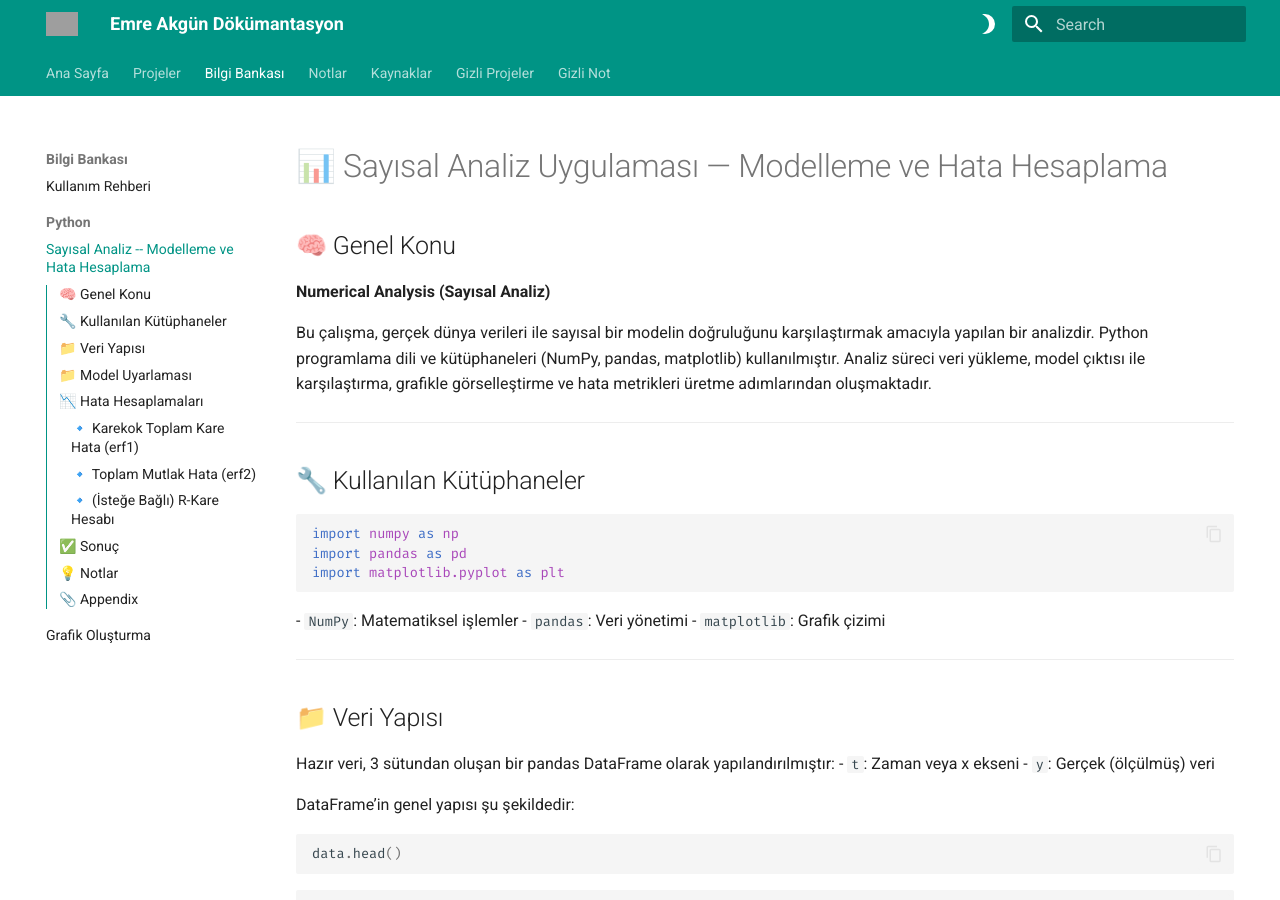
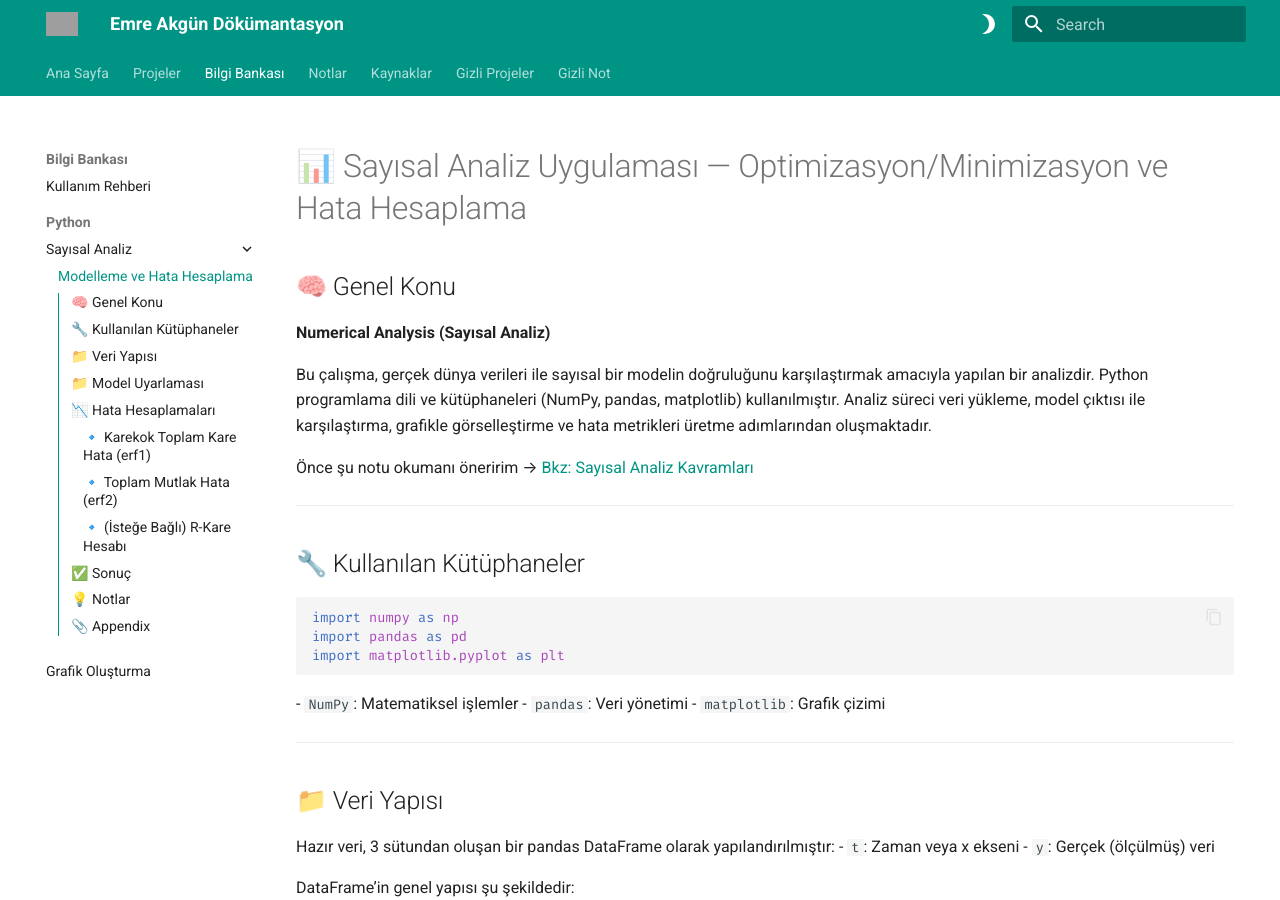
Before and after one commit to emreakguncloud/emre-docs, an MkDocs documentation site: the page built from docs/public/knowledge-base/python/numerical_analysis/numerical_analysis_modelleme.md, in a window 1280 px wide and 900 px high. Built offline with MkDocs 1.6.1 and Material for MkDocs 9.7.7, drawn with Linux system fonts in a browser that asks for light colours; old or Windows-style settings are respelled for this version of MkDocs; grey boxes are pictures that could not be loaded.

Commit message:
Sayısal Analiz Kavramları Notu

```diff
--- a/docs/public/knowledge-base/python/numerical_analysis/numerical_analysis_modelleme.md
+++ b/docs/public/knowledge-base/python/numerical_analysis/numerical_analysis_modelleme.md
@@ -1,9 +1,11 @@
-# 📊 Sayısal Analiz Uygulaması — Modelleme ve Hata Hesaplama
+# 📊 Sayısal Analiz Uygulaması — Optimizasyon/Minimizasyon ve Hata Hesaplama
 
 ## 🧠 Genel Konu
 **Numerical Analysis (Sayısal Analiz)**
 
 Bu çalışma, gerçek dünya verileri ile sayısal bir modelin doğruluğunu karşılaştırmak amacıyla yapılan bir analizdir. Python programlama dili ve kütüphaneleri (NumPy, pandas, matplotlib) kullanılmıştır. Analiz süreci veri yükleme, model çıktısı ile karşılaştırma, grafikle görselleştirme ve hata metrikleri üretme adımlarından oluşmaktadır.
+
+Önce şu notu okumanı öneririm → [Bkz: Sayısal Analiz Kavramları](../../../notes/sayısal-analiz-kavramları.md)
 
 ---
 
--- a/mkdocs-public.yml
+++ b/mkdocs-public.yml
@@ -56,8 +56,9 @@ nav:
   - Bilgi Bankası:
       - Kullanım Rehberi: knowledge-base/00-setup-guide.md
       - Python:
-          - Sayısal Analiz -- Modelleme ve Hata Hesaplama: knowledge-base/python/numerical_analysis/numerical_analysis_modelleme.md
+          - Sayısal Analiz:
+              - Modelleme ve Hata Hesaplama: knowledge-base/python/numerical_analysis/numerical_analysis_modelleme.md
           - Grafik Oluşturma: knowledge-base\python\graph\graph.md
   - Notlar:
-      - Genel Notlar: notes/index.md
+      - Sayısal Analiz: notes/sayısal-analiz-kavramları.md
   - Kaynaklar: references.md
--- a/mkdocs.yml
+++ b/mkdocs.yml
@@ -52,10 +52,11 @@ nav:
   - Bilgi Bankası:
       - Kullanım Rehberi: public/knowledge-base/00-setup-guide.md
       - Python:
-          - Sayısal Analiz -- Modelleme ve Hata Hesaplama: public/knowledge-base/python/numerical_analysis/numerical_analysis_modelleme.md
+          - Sayısal Analiz:
+              - Modelleme ve Hata Hesaplama: public/knowledge-base/python/numerical_analysis/numerical_analysis_modelleme.md
           - Grafik Oluşturma: public\knowledge-base\python\graph\graph.md
   - Notlar:
-      - Genel Notlar: public/notes/index.md
+      - Sayısal Analiz: public/notes/sayısal-analiz-kavramları.md
   - Kaynaklar: public/references.md
   - Gizli Projeler:
       - MarineMath: private/projects/marinemath/index.md
```
Also changed, not shown: docs/public/knowledge-base/00-setup-guide.md (+4 -4 lines), docs/public/notes/sayısal-analiz-kavramları.md (added, +70 -0 lines), docs/public/notes/index.md (deleted).
